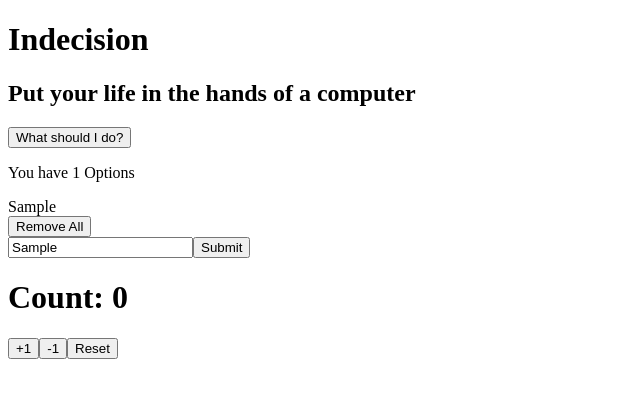
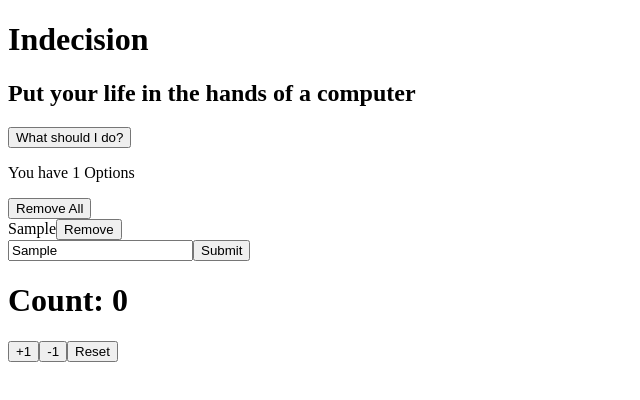
Before and after one commit to AlexLewis10/indeicision, a React (Create React App) app: page / in a window 1280 px wide. Both pictures are taken after typing "Sample" into the empty fields and a click on the button "Submit". Shown: the top 400 px of the page, without its empty margins (0-640 px from the left). Built offline with nearby package versions, Linux system fonts and the light colour scheme.

Commit message:
Add handleDeleteOption function

```diff
--- a/src/components/home.js
+++ b/src/components/home.js
@@ -11,6 +11,7 @@ export class Home extends Component {
     this.handleDeleteOptions = this.handleDeleteOptions.bind(this)
     this.handlePick = this.handlePick.bind(this)
     this.handleAddOption = this.handleAddOption.bind(this)
+    this.handleDeleteOption = this.handleDeleteOption.bind(this)
       this.state = {
         options: props.options
       }
@@ -35,6 +36,14 @@ export class Home extends Component {
       this.setState((prevState) => ({ options:  prevState.options.concat([option])}))
     }
 
+    handleDeleteOption(optionToRemove) {
+      this.setState((prevState) => ({
+        options: prevState.options.filter((option) => {
+          return optionToRemove !== option
+        })
+      }))
+    }
+
     render() {
       const title = 'Indecision'
       const subtitle = 'Put your life in the hands of a computer'
@@ -48,6 +57,7 @@ export class Home extends Component {
           <Options
             options={this.state.options}
             handleDeleteOptions={this.handleDeleteOptions}
+            handleDeleteOption={this.handleDeleteOption}
           />
           <AddOption
             handleAddOption={this.handleAddOption}
--- a/src/components/option.js
+++ b/src/components/option.js
@@ -4,6 +4,13 @@ const Option = (props) => {
   return (
     <div>
       {props.optionText}
+      <button onClick={(e) => {
+        props.handleDeleteOption(props.optionText)
+      }}
+
+      >
+        Remove
+      </button>
     </div>
   )
 }
--- a/src/components/options.js
+++ b/src/components/options.js
@@ -6,8 +6,15 @@ const Options = (props) => {
     <div>
       <p>You have {props.options.length} Options</p>
       <div>
-        {props.options.map((option) => <Option key={option} optionText={option} />)}
         <button onClick={props.handleDeleteOptions}>Remove All</button>
+        {props.options.map((option) => (
+          <Option
+            key={option}
+            optionText={option}
+            handleDeleteOption={props.handleDeleteOption}
+            />
+          )
+        )}
       </div>
     </div>
   )
```
